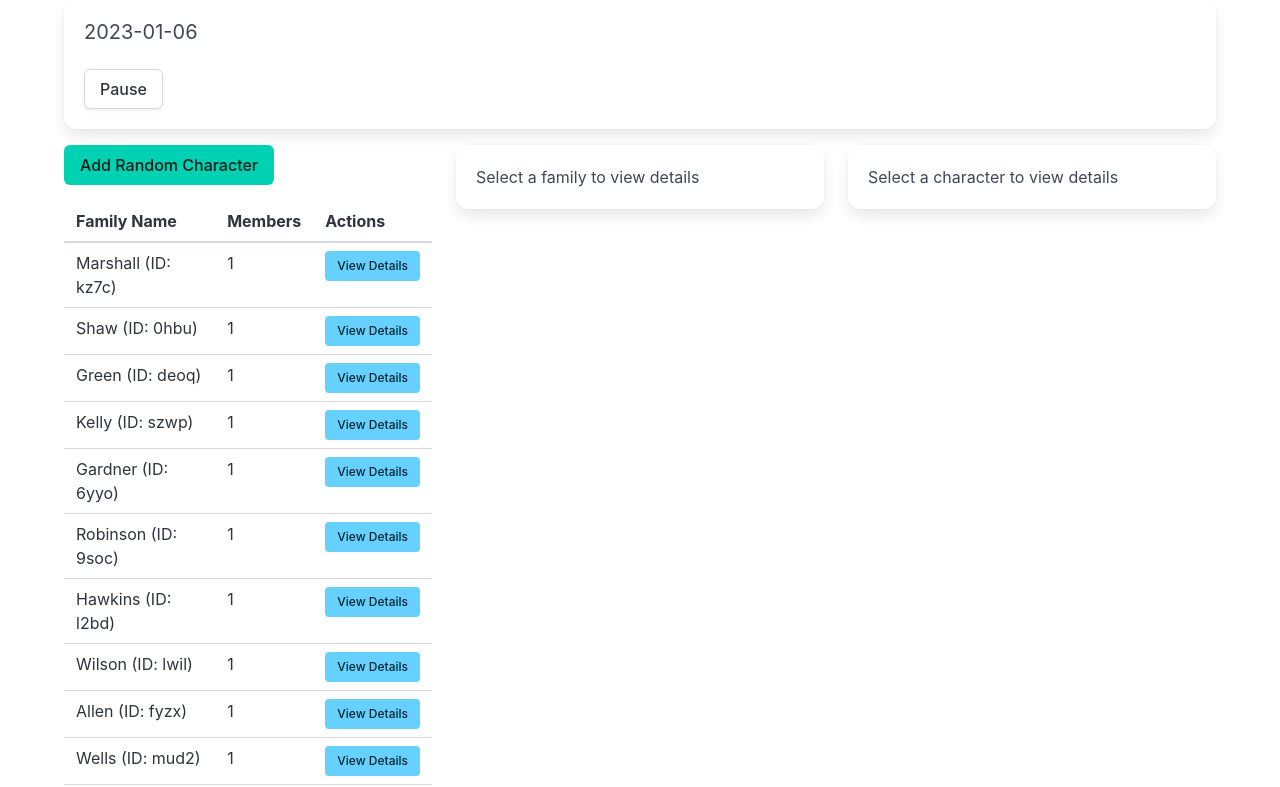
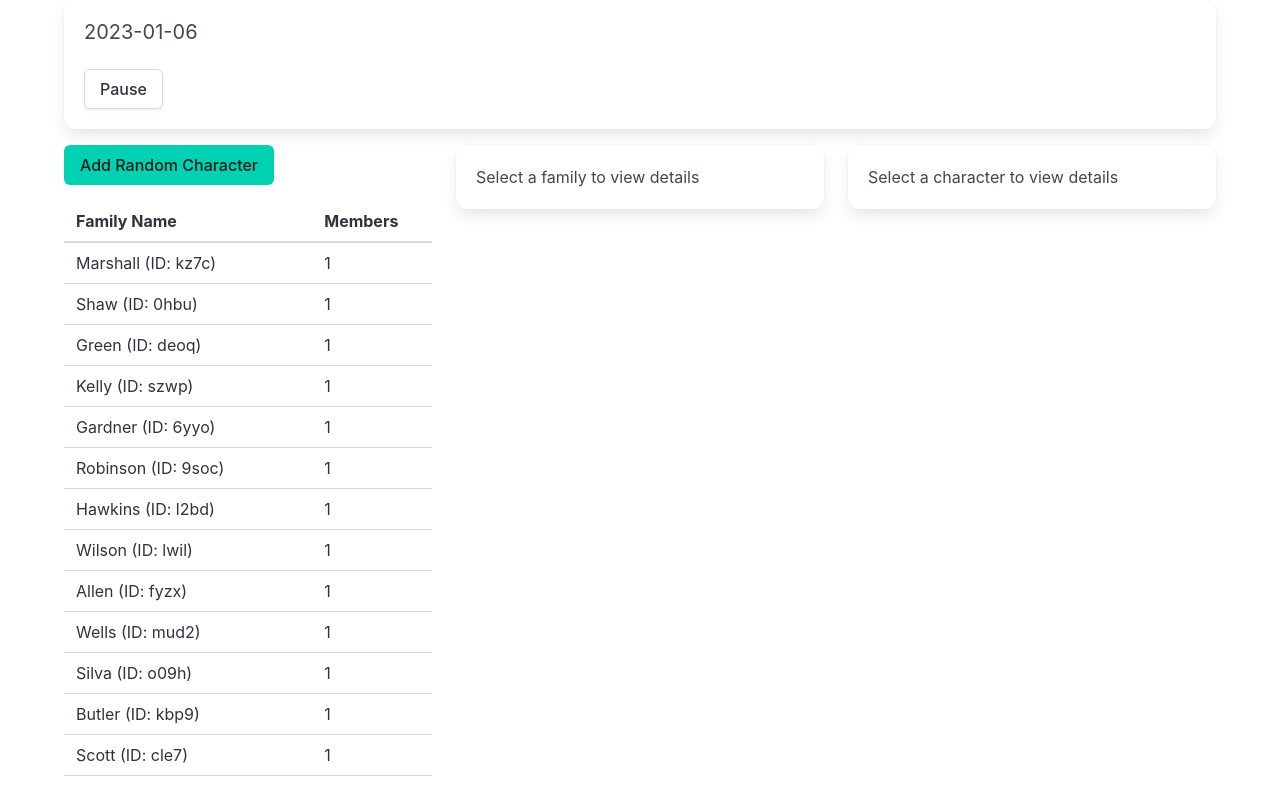
Before and after one commit to c1921/2024-09-12, a Vue app: page / in a window 1280 px wide. Shown: the top 787 px of the page. Built offline with nearby package versions, Linux system fonts and the light colour scheme.

Commit message:
移除了 "View Details" 按钮

```diff
--- a/src/components/FamilyList.vue
+++ b/src/components/FamilyList.vue
@@ -3,24 +3,20 @@
     <div class="buttons mb-4">
       <button class="button is-primary" @click="$emit('addCharacter')">Add Random Character</button>
     </div>
-    <table class="table is-fullwidth">
+    <table class="table is-fullwidth is-hoverable">
       <thead>
         <tr>
           <th>Family Name</th>
           <th>Members</th>
-          <th>Actions</th>
         </tr>
       </thead>
       <tbody>
         <tr v-for="family in families" :key="family.id"
-            :class="{ 'is-selected': selectedFamilyId === family.id }">
+            :class="{ 'is-selected': selectedFamilyId === family.id }"
+            @click="$emit('selectFamily', family)"
+            style="cursor: pointer;">
           <td>{{ family.name }} (ID: {{ family.id.slice(0, 4) }})</td>
           <td>{{ family.members.length }}</td>
-          <td>
-            <button class="button is-small is-info" @click="$emit('selectFamily', family)">
-              View Details
-            </button>
-          </td>
         </tr>
       </tbody>
     </table>
```
